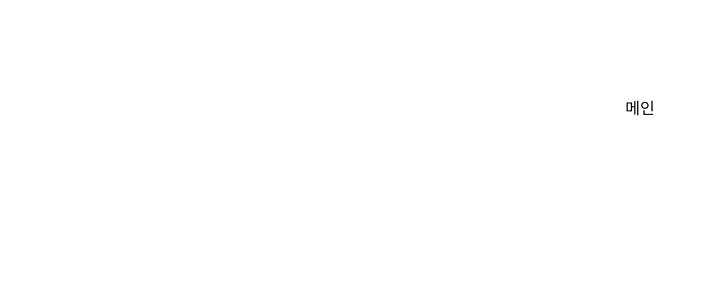
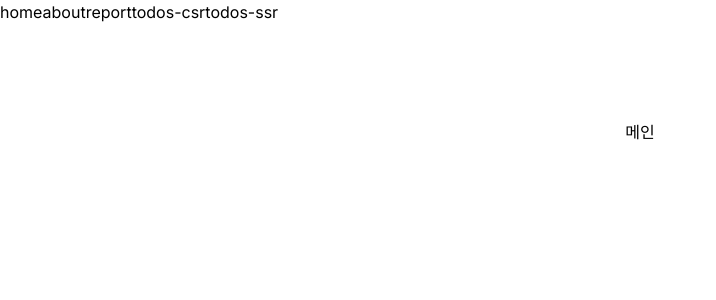
Before and after one commit to jigico/next-todo-list, a Next.js app: page / in a window 1280 px wide. Shown: the top 300 px of the page, without its empty margins (0-716 px from the left). Built offline with nearby package versions, Linux system fonts and the light colour scheme.

Commit message:
[ADD] RootLayout에 Nav 컴포넌트 추가

```diff
--- a/src/app/layout.tsx
+++ b/src/app/layout.tsx
@@ -1,22 +1,26 @@
 import type { Metadata } from "next";
 import { Inter } from "next/font/google";
 import "./globals.css";
+import { Nav } from "@/components/Nav";
 
 const inter = Inter({ subsets: ["latin"] });
 
 export const metadata: Metadata = {
   title: "Create Next App",
-  description: "Generated by create next app",
+  description: "Generated by create next app"
 };
 
 export default function RootLayout({
-  children,
+  children
 }: Readonly<{
   children: React.ReactNode;
 }>) {
   return (
-    <html lang="en">
-      <body className={inter.className}>{children}</body>
+    <html lang="ko">
+      <body className={inter.className}>
+        <Nav />
+        {children}
+      </body>
     </html>
   );
 }
```
